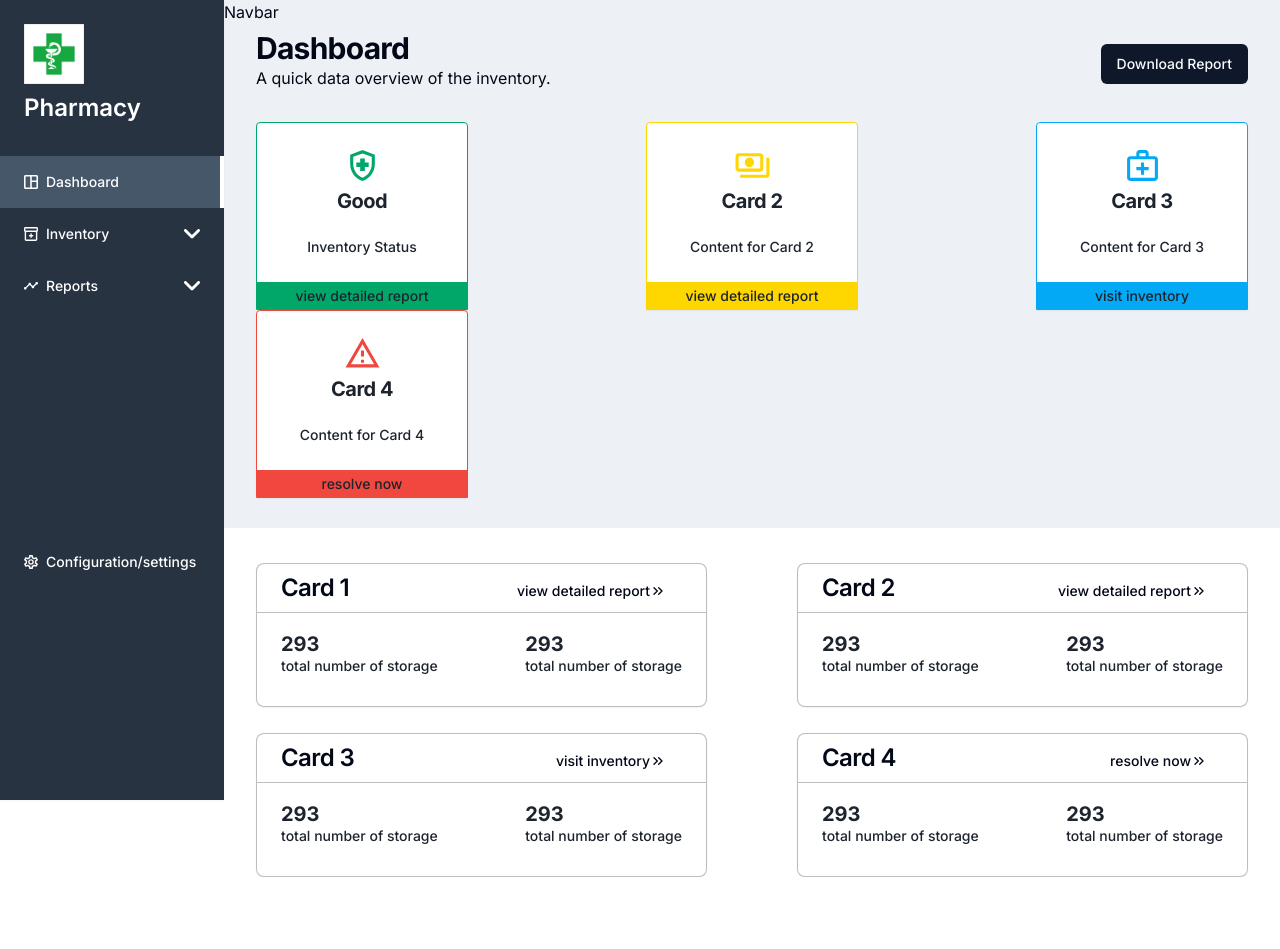
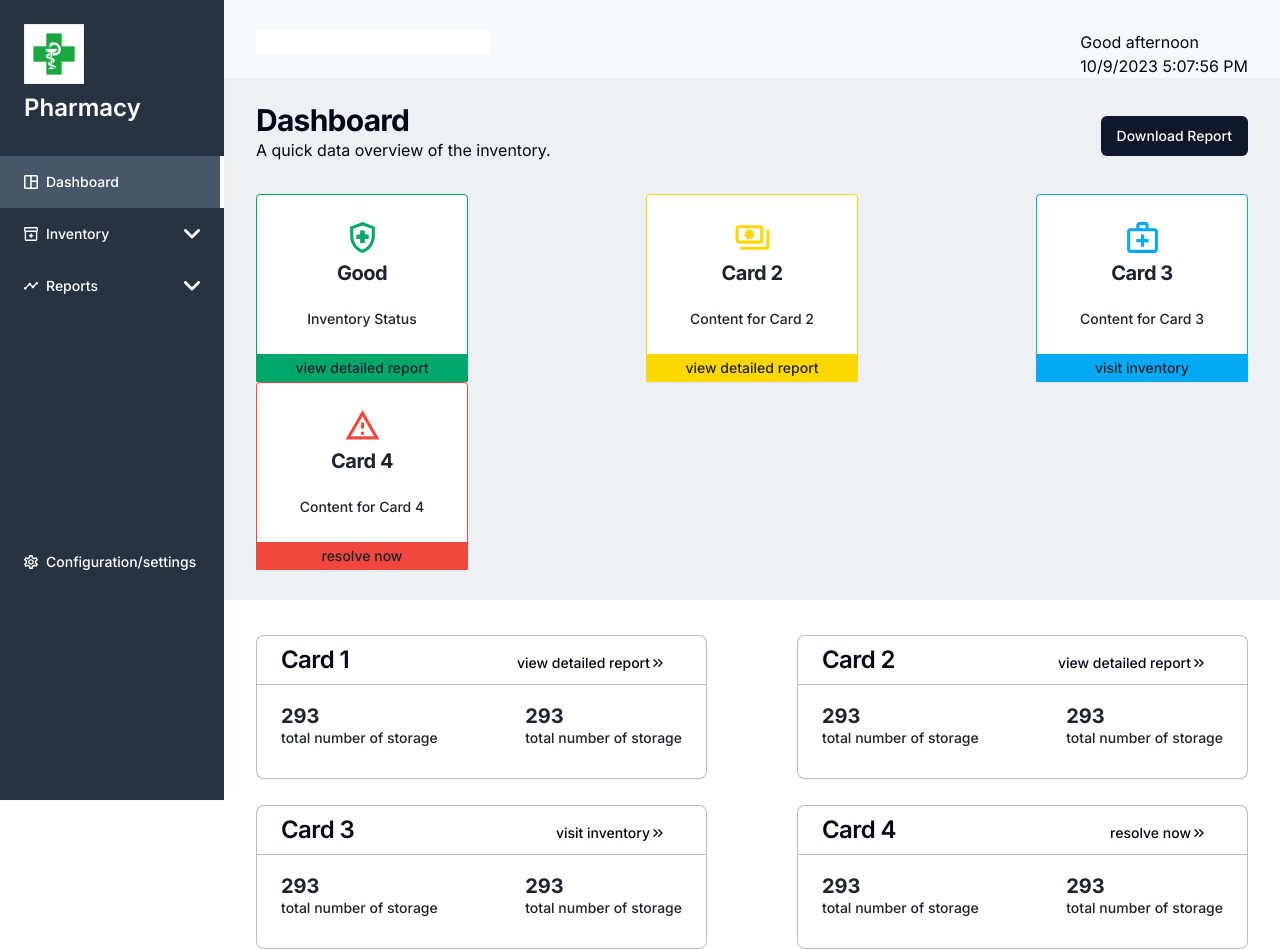
Before and after one commit to valentina-buoro/health-management-system, a Next.js app: page / in a window 1280 px wide. Before the commit the page ends 877 px from the top, so only its background shows below. Built offline with nearby package versions, Linux system fonts and the light colour scheme.

Commit message:
feat: navbar greeting

```diff
--- a/app/(group)/_components/navbar.tsx
+++ b/app/(group)/_components/navbar.tsx
@@ -1,8 +1,62 @@
-import React from 'react'
+"use client"
+import React, { useState,useEffect } from 'react'
 
 const Navbar = () => {
+  const d = new Date();
+  let date = d.toLocaleDateString();
+  let actualTime = d.toLocaleTimeString()
+
+
+  const [greeting, setGreeting] = useState('')
+  const [time, setTime] = useState(new Date());
+
+  useEffect(() => {
+    const intervalId = setInterval(() => {
+      setTime(new Date());
+    }, 1000);
+
+    return () => clearInterval(intervalId);
+  }, []);
+
+  useEffect(() => {
+    setGreeting(getGreeting());
+  }, [time]);
+
+  const getGreeting = () => {
+    const currentHour = time.getHours();
+    let greeting = '';
+    if (currentHour >= 5 && currentHour < 12) {
+      greeting = 'Good morning';
+    } else if (currentHour >= 12 && currentHour < 18) {
+      greeting = 'Good afternoon';
+    } else {
+      greeting = 'Good evening';
+    }
+
+
+
+    return `${greeting}`;
+  };
+
+
+
   return (
-    <div>Navbar</div>
+    <div className='flex-1 bg-[#F7FAFD]  px-8 pt-[30px]'>
+     <div className='flex justify-between'>
+     <div>
+        <input/>
+      </div>
+      <div>
+        <p>
+         {greeting}
+        </p>
+        <div>
+          <span>{date} </span>
+          <span>{actualTime} </span>
+        </div>
+      </div>
+     </div>
+    </div>
   )
 }
 
--- a/app/(group)/layout.tsx
+++ b/app/(group)/layout.tsx
@@ -10,11 +10,11 @@ export default function DashboardLayout({
 }) {
   return (
     <div className=" h-screen">
-      <div className="h-[80px] md:pl-56 fixed inset-y-0 w-full z-50">
+      <div className="h-[80px] md:pl-56 fixed inset-y-0 w-full z-50 ">
         <Navbar/>
       </div>
       <Sidebar />
-      <main className="md:pl-56">
+      <main className="mt-[72px] md:pl-56">
         {/* Main content goes here */}
        {children}
         {/* Add your main content */}
```
